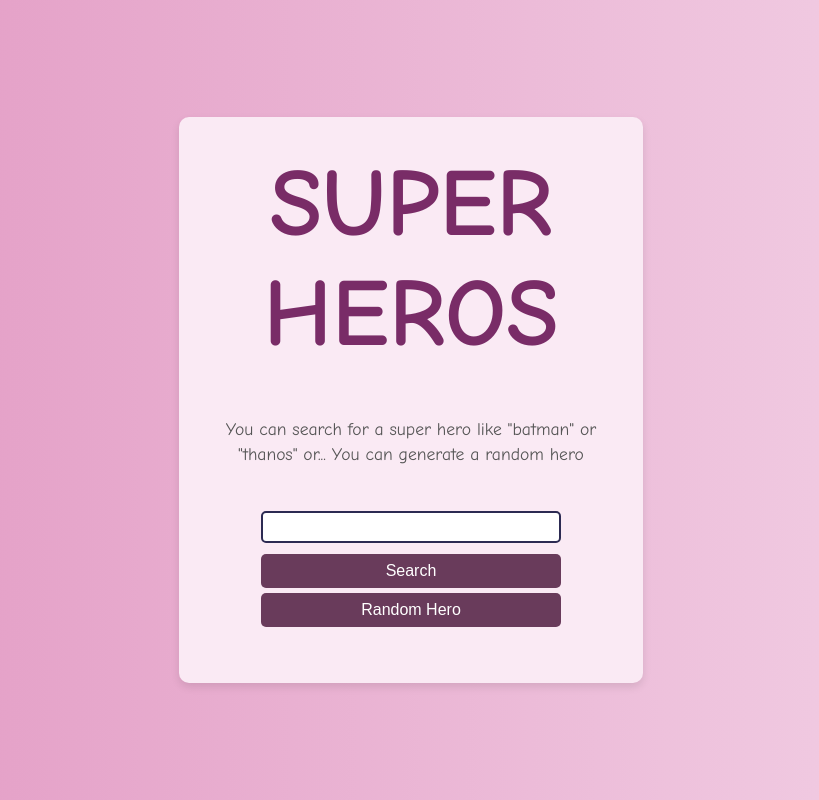
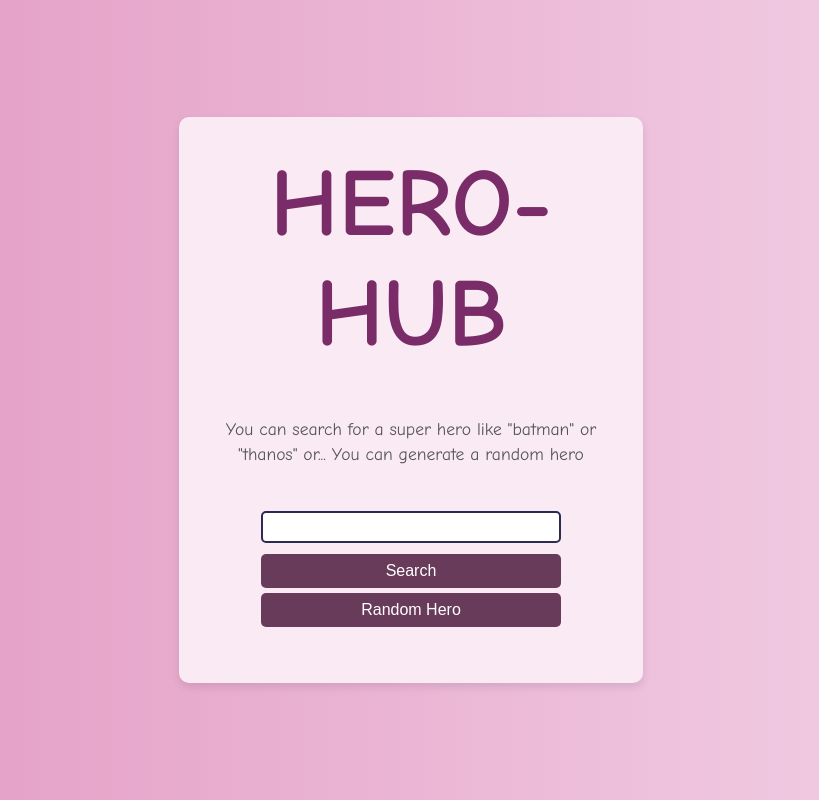
Before and after one commit to annabinoy18/Super-Heros, a plain HTML site: page index.html in a window 1280 px wide. Shown: the whole page, without its empty margins (229-1048 px from the left). Drawn offline with Linux system fonts and the light colour scheme.

Commit message:
Update index.html

```diff
--- a/index.html
+++ b/index.html
@@ -2,14 +2,14 @@
     <head>
         <meta charset="UTF-8"/>
         <meta name="viewport" content="width=device-width">
-        <title>SuperHero</title>
+        <title>SuperHeros</title>
         <link href="styles.css" rel="stylesheet">
         <script src="script.js" defer></script>
     </head>
 
     <body>
         <div class="wrapper">
-                <h2>SUPER HEROS</h2>
+                <h2>HERO-HUB</h2>
                 <p id="desc">You can search for a super hero like "batman" or "thanos" or... You can generate a random hero</p><br>
                 <div class="search">
                     <input id="searchInput" type="text">
```
